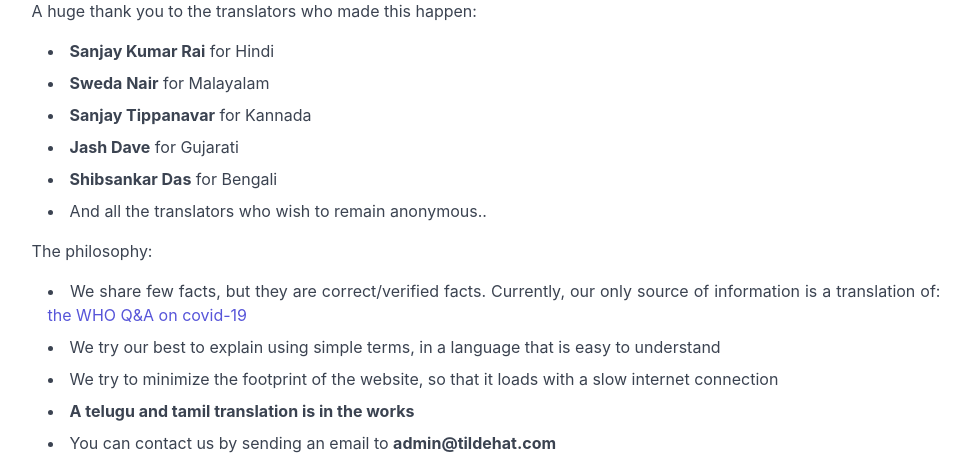
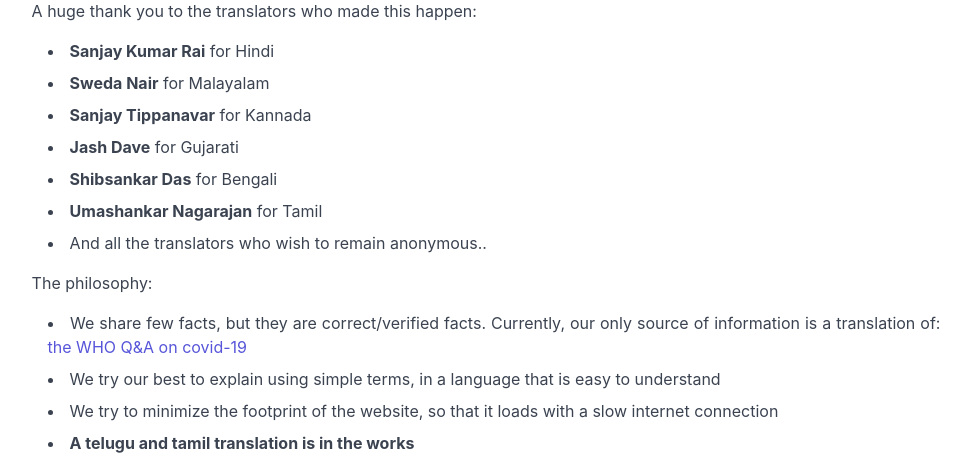
Before and after one commit to samiranrl/COVID_faq_text_to_speech, a Django app: page //about/ in a window 1280 px wide. Shown: the part 276-739 px from the top of the page, without its empty margins (154-1124 px from the left). Run offline with Django 3.2, Linux system fonts and the light colour scheme.

Commit message:
added tamil

```diff
--- a/corona_core/templates/about.html
+++ b/corona_core/templates/about.html
@@ -10,6 +10,7 @@
         <li><strong>Sanjay Tippanavar</strong> for Kannada</li>
         <li><strong>Jash Dave</strong> for Gujarati</li>
         <li><strong>Shibsankar Das</strong> for Bengali</li>
+        <li><strong>Umashankar Nagarajan</strong> for Tamil
         <li>And all the translators who wish to remain anonymous..</li>
     </ul>
 
```
Also changed, not shown: 2 other files.
